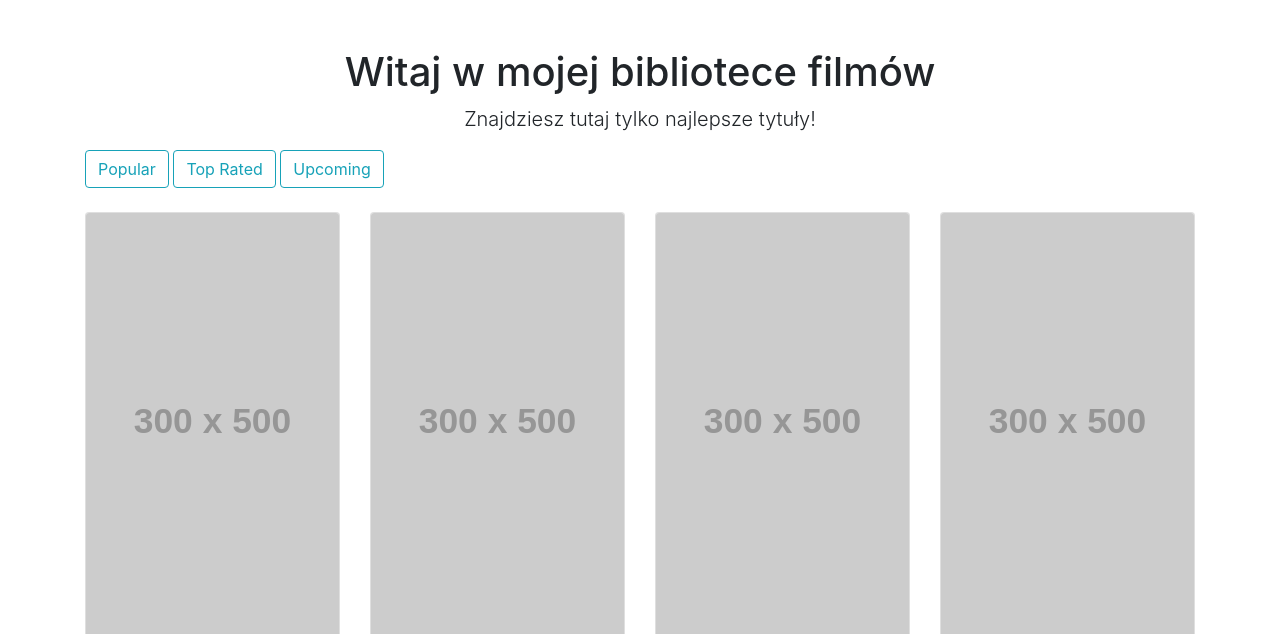
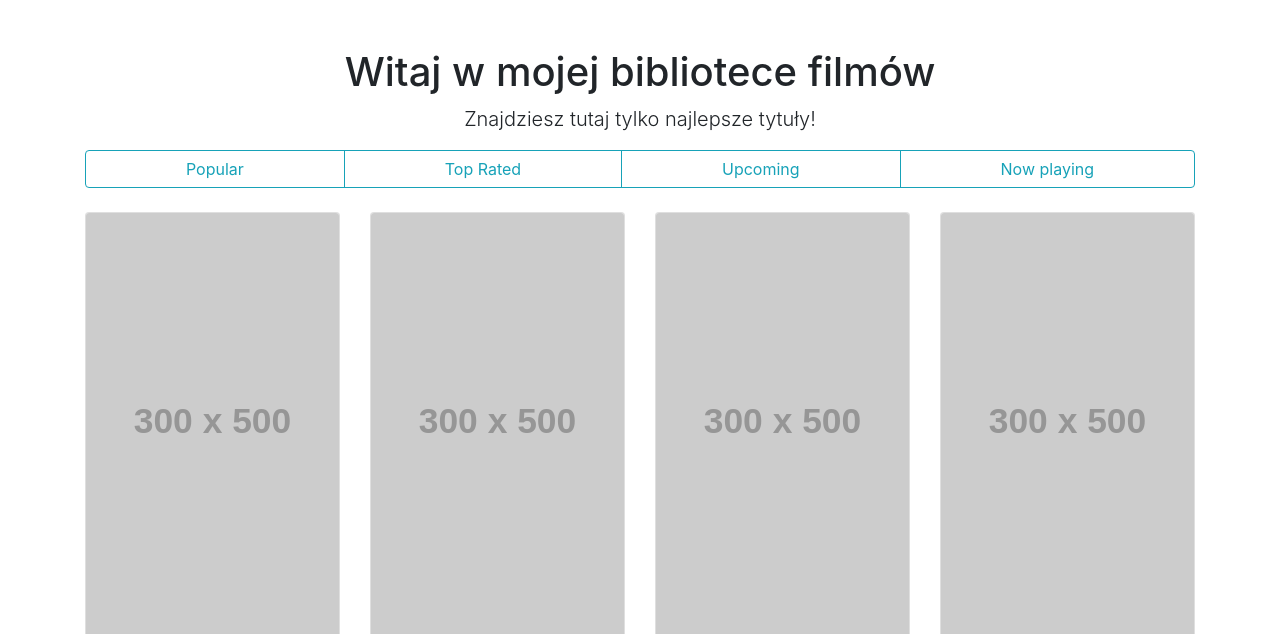
Before and after one commit to adis5433/movie_project, a Flask app: page /?list_type=popular in a window 1280 px wide. Shown: the part 56-690 px from the top of the page. Run offline with Flask 2, Linux system fonts and the light colour scheme; grey boxes labelled with a size stand in for pictures from a placeholder-image service; data that the repository does not hold is empty; some libraries are stand-ins or nearby versions.

Commit message:
add dynamic menu list button and list_type validation

```diff
--- a/movies_catalogue/main.py
+++ b/movies_catalogue/main.py
@@ -1,25 +1,25 @@
-from flask import Flask, render_template, request, redirect
+from flask import Flask, render_template, request, make_response, jsonify, redirect, url_for
 import requests
 from tmdb_client import get_poster, get_movies, get_single_movie,get_single_movie_cast
 
 app = Flask(__name__)
-
+movies_types_of_lists = {
+        "Popular": "popular", "Top Rated ": "top_rated", "Upcoming": "upcoming", "Now playing": "now_playing"
+    }
 
 @app.errorhandler(404)
 def not_found(error):
-    return redirect("/")
+    return make_response(jsonify({'error': 'Not found', 'status_code': 404}), 404)
 
 
 @app.route('/')
 def homepage():
-    movies_types_of_lists = {"Popular": "popular", "Top Rated ": "top_rated", "Upcoming": "upcoming"}
     selected_list = request.args.get('list_type', 'popular')
+    print(selected_list)
+    if selected_list not in movies_types_of_lists.values():
+        return redirect("/")
     movies = get_movies(list_type=selected_list)
-    if selected_list not in movies_types_of_lists.values():
-        return render_template("homepage.html", movies=movies, current_list='popular', movies_types_of_lists= movies_types_of_lists)
     return render_template("homepage.html", movies=movies, current_list=selected_list, movies_types_of_lists= movies_types_of_lists)
-
-
 
 
 @app.route('/movie/<movie_id>')
--- a/movies_catalogue/templates/homepage.html
+++ b/movies_catalogue/templates/homepage.html
@@ -7,9 +7,12 @@
        <h1 class="mt-5">Witaj w mojej bibliotece filmów</h1>
        <p class="lead">Znajdziesz tutaj tylko najlepsze tytuły!</p>
    </div>
-    <div class="col-lg-12 mb-4">
+    <div class="col-lg-12 mb-4 btn-group btn-group-toggle" data-toggle="buttons">
             {%for list in movies_types_of_lists %}
-                <a href="{{ url_for('homepage', list_type=movies_types_of_lists[list]) }}" class="btn btn-outline-info" aria-pressed="false" >{{list}}</a>
+                {%if current_list == list%}
+                    <a href="{{ url_for('homepage', list_type=movies_types_of_lists[list]) }}" class="btn btn-info" >{{selected_list}}</a>
+                {%endif%}
+            <a href="{{ url_for('homepage', list_type=movies_types_of_lists[list]) }}" class="btn btn-outline-info " aria-pressed="true" >{{list}}</a>
             {%endfor%}
 
     </div>
--- a/movies_catalogue/tmdb_client.py
+++ b/movies_catalogue/tmdb_client.py
@@ -54,13 +54,3 @@ def get_single_movie_cast(movie_id):
     }
     response = requests.get(endpoint, headers=headers)
     return response.json()["cast"]
-
-
-
-
-movie = get_single_movie(13)
-cast = get_single_movie_cast(13)
-print(get_top_movies('popular'))
-print(cast)
-print(movie["budget"])
-print(get_poster('36qWnokCU1VOdSyrmGbTxzGou44.jpg', 'w185'))
```
